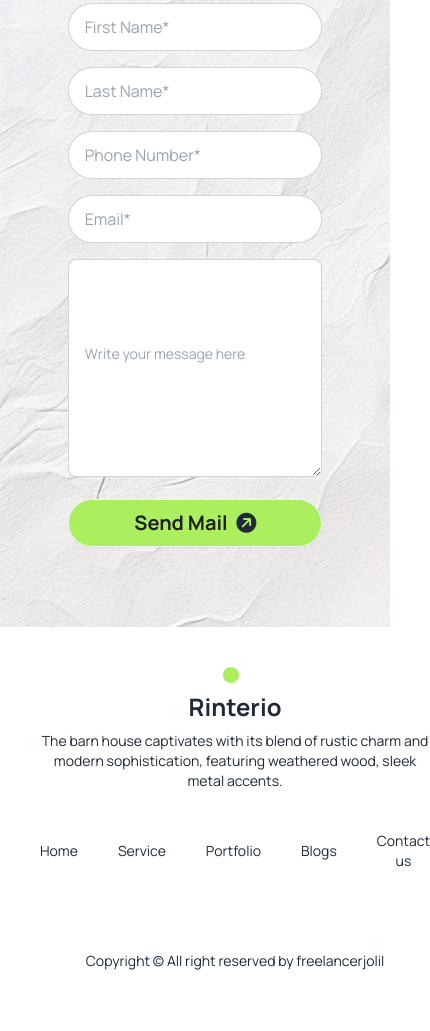
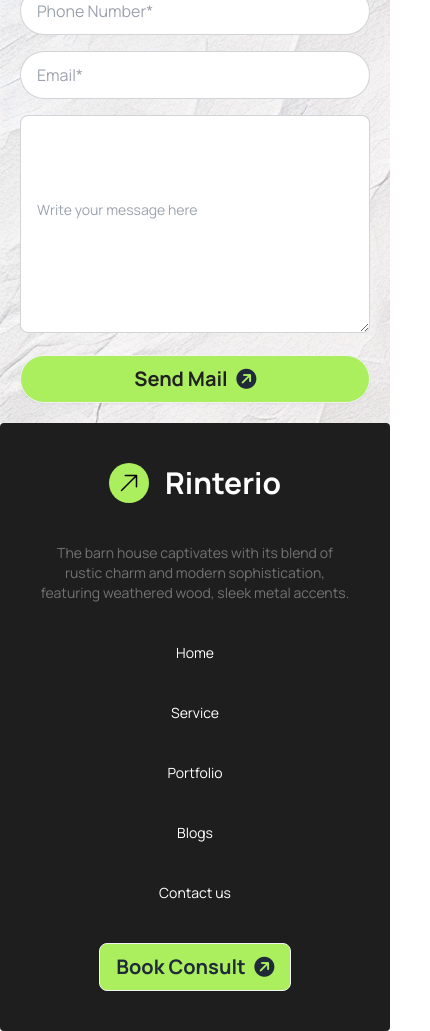
Before and after one commit to freelancerjolil/rinterio, a plain HTML site: page index.html in a window 390 px wide. Shown: the part 2118-3149 px from the top of the page, 430 px wide, since content can reach past the window. Drawn offline with nearby package versions, Linux system fonts and the light colour scheme.

Commit message:
Responsive Added For 4 Section

```diff
--- a/index.html
+++ b/index.html
@@ -29,6 +29,8 @@
             colors: {
               clifford: "#da373d",
               "color-primary": "#abef5f",
+              "color-p": "#737373",
+              "color-footer": "#1E1E1E",
               "bg-body": "#ffffff",
               "color-primary1": "rgba(171, 239, 95, 0.5)",
               "body-primary": "rgba(244, 244, 244, 1)",
@@ -63,9 +65,7 @@
         <div class="navbar bg-base-100 ">
           <div class="navbar-start">
 
-            <div
-              class="bg-color-primary px-2 py-2 mr-2 rounded-full text-black"
-            >
+            <div class="bg-color-primary px-2 py-2 mr-2 rounded-full text-black">
               <svg
                 xmlns="http://www.w3.org/2000/svg"
                 fill="none"
@@ -100,7 +100,7 @@
               class="font-2xl text-gray-500 bg-white border px-3 py-3 rounded-full fa-solid fa-cart-shopping hidden lg:block"
             ></i>
             <div class="flex btn py-2 bg-color-primary hover:bg-color-primary1 hidden lg:block">
-              <a class="text-xl font-bold text-[##1C1C1C] rounded-lg">Book Consult</a>
+              <a class="text-xl font-bold text-[#1C1C1C] rounded-lg">Book Consult</a>
               <i class=" rotate-45 text-xl fa-solid fa-circle-arrow-up"></i>
             </div>
 
@@ -129,10 +129,10 @@
         </div>
         <div>
             <div class="hero-content text-center">
-              <div class="w-9/12">
+              <div class="lg:w-9/12 w-full">
                 <h1 class="mb-5 sm:text-6xl text-3xl font-extrabold">A barn house of this design has a striking appearance</h1>
                 <p class="mb-5">
-                    The barn house captivates with its blend of rustic charm and modern sophistication, featuring weathered wood, sleek metal <br> accents, and large windows that flood the space with natural light.
+                    The barn house captivates with its blend of rustic charm and modern sophistication, featuring weathered wood, sleek metal accents, and large windows that flood the space with natural light.
                 </p>
                 <div class="btn bg-color-primary1 hover:bg-color-primary rounded-lg ">
                     <a class="text-xl font-bold text-[#212121]">View Details</a>
@@ -151,8 +151,8 @@
                 <h2 class="absolute hidden lg:block left-0 top-[-25px]">
                     <img src="./assets/Vector.png" alt="">
                  </h2>
-                <div class="flex-1 mt-6 lg:ml-4 ml-0">
-                    <div class="btn bg-bg-body rounded-full lg:ml-10 ml-0">
+                <div class="flex-1 mt-6 lg:ml-4 ml-0 container mx-auto">
+                    <div class="lg:w-2/12 container mx-auto btn bg-bg-body rounded-full lg:ml-10 ml-0">
                         <svg xmlns="http://www.w3.org/2000/svg" fill="none" viewBox="0 0 24 24" stroke-width="1.5" stroke="currentColor" class="size-6">
                             <path stroke-linecap="round" stroke-linejoin="round" d="M17.25 8.25 21 12m0 0-3.75 3.75M21 12H3" />
                           </svg>
@@ -192,10 +192,10 @@
 
     </main>
     <!-- Lets Discuss -->
-    <section class="lg:px-32 px-1 py-20 bannerBg mt-5">
+    <section class="lg:px-32 px-1 lg:py-20 py-5 bannerBg mt-5">
       <h1 class="lg:text-5xl text-3xl text-center mb-4 font-bold">Let’s Discuss Next Project</h1>
-      <p class="w-10/12 mx-auto text-center mb-5">The barn house captivates with its blend of rustic charm and modern sophistication, featuring weathered wood, sleek metal accents.</p>
-      <div class="w-8/12 mx-auto bg-bannerBg">
+      <p class="w-11/12 mx-auto text-center mb-5">The barn house captivates with its blend of rustic charm and modern sophistication, featuring weathered wood, sleek metal accents.</p>
+      <div class="lg:w-8/12 w-11/12 mx-auto bg-bannerBg">
         <div class="grid grid-cols-1 md:grid-cols-2 gap-4">
           <input type="text" placeholder="First Name*" class="input input-bordered rounded-full w-full" />
           <input type="text" placeholder="Last Name*" class="input input-bordered rounded-full w-full" />
@@ -210,14 +210,9 @@
       </div>
       </section>
     <!-- footer section -->
-    <footer class="">
-      <div class="">
-        <footer class="footer footer-center text-base-content rounded p-10">
-          <div class="footer-center">
-
-            <div
-              class="bg-color-primary px-2 py-2 mr-2 rounded-full text-black"
-
+    <footer class=" footer bg-color-footer footer-center text-base-content rounded p-10">
+      <div class="flex">
+        <div class="bg-color-primary px-2 py-2 mr-2 rounded-full text-black">
           <svg
             xmlns="http://www.w3.org/2000/svg"
             fill="none"
@@ -233,24 +228,22 @@
             />
           </svg>
         </div>
-            <h1 class="font-bold text-2xl text"><a href="#">Rinterio</a></h1>
-            <p>The barn house captivates with its blend of rustic charm and modern sophistication, featuring weathered wood, sleek metal accents.</p>
+        <h1 class="font-bold text-3xl text-white"><a href="#">Rinterio</a></h1>
+      </div>
+            <p class="lg:w-4/12 w-full text-color-p">The barn house captivates with its blend of rustic charm and modern sophistication, featuring weathered wood, sleek metal accents.</p>
           </div>
           <!-- Footer Link -->
-
-          <nav class="grid grid-flow-col gap-10">
+          <nav class="grid lg:grid-flow-col grid-col-1  gap-10 text-white">
             <a class="link link-hover">Home</a>
             <a class="link link-hover">Service</a>
             <a class="link link-hover">Portfolio</a>
             <a class="link link-hover">Blogs</a>
             <a class="link link-hover">Contact us</a>
           </nav>
-          <nav>
-          </nav>
-          <aside>
-            <p>Copyright © All right reserved by freelancerjolil</p>
-          </aside>
-        </footer>
+            <div class="flex btn py-2 bg-color-primary hover:bg-color-primary1">
+              <a class="text-xl font-bold text-[##1C1C1C] rounded-lg">Book Consult</a>
+              <i class=" rotate-45 text-xl fa-solid fa-circle-arrow-up"></i>
+            </div>
       </div>
     </footer>
   </body>
```
Lines whose indentation alone changed are shown as unchanged.
